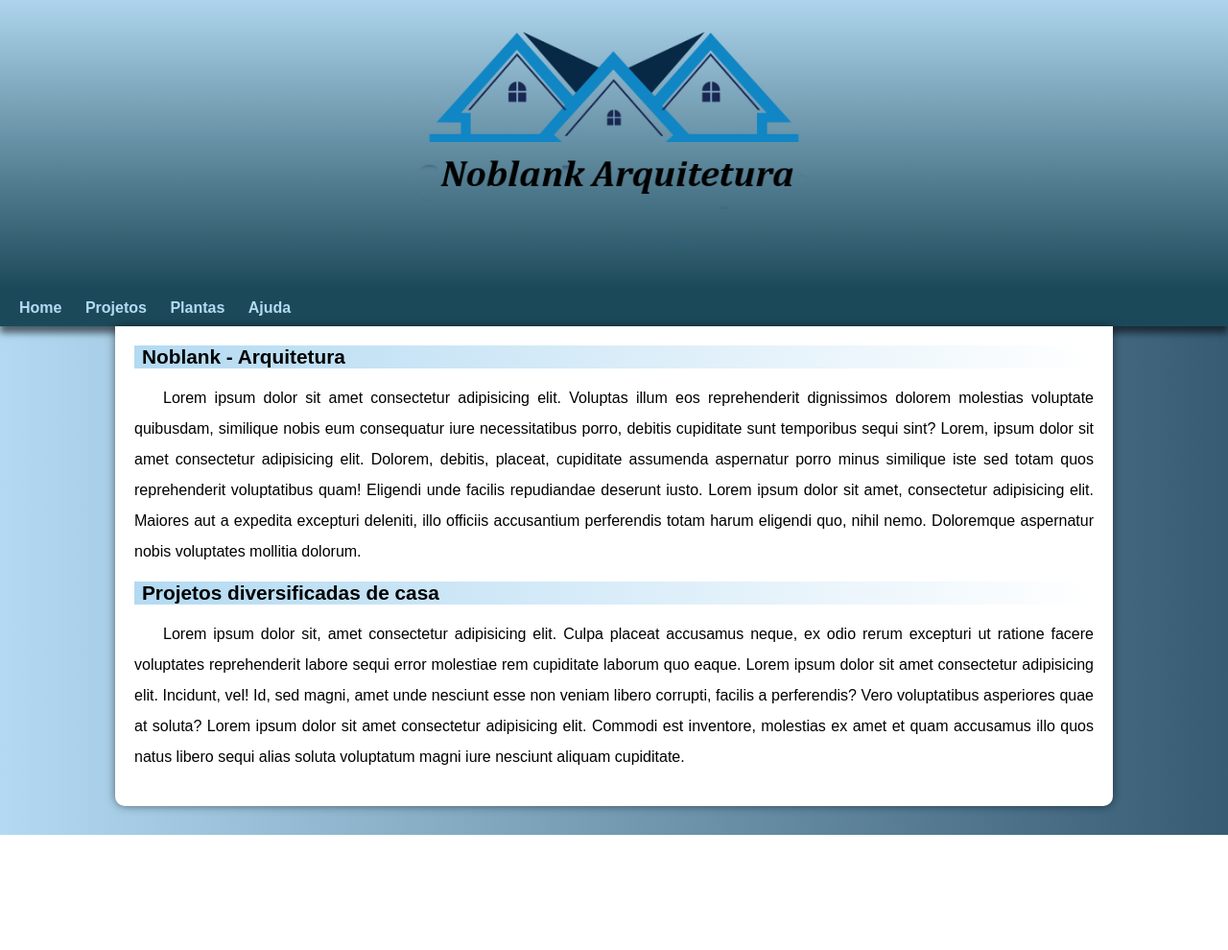
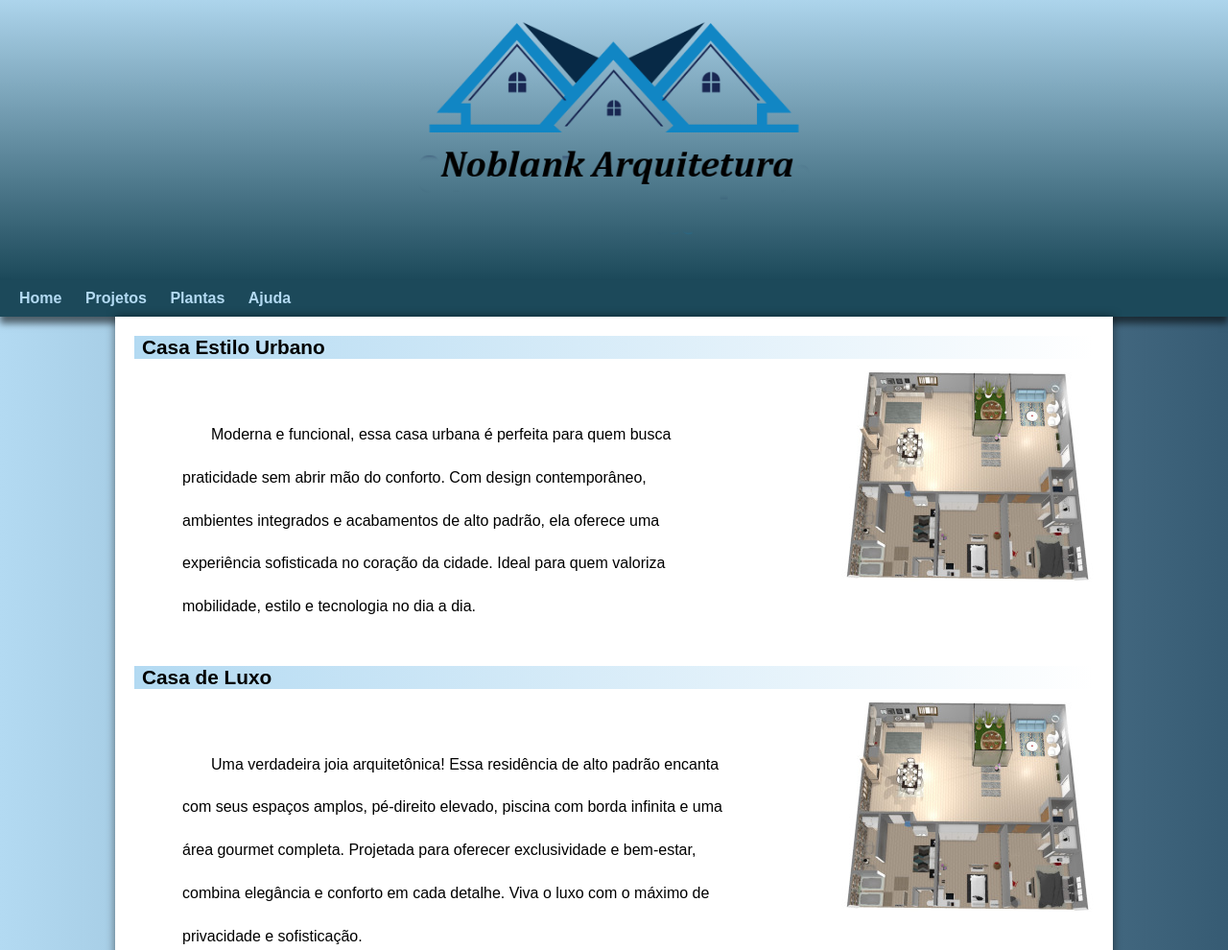
Before and after one commit to Baby45443/Exercicios, a plain HTML site: page Testes de aprendizado/Teste 03/Teste.html in a window 1280 px wide. Shown: the top 990 px of the page at 96% size. Before the commit the page ends 870 px from the top, so only its background shows below. Drawn offline with Linux system fonts and the light colour scheme.

Commit message:
Mudança no projeto pessoal

```diff
--- a/Desafios/Desafio 12/style.css
+++ b/Desafios/Desafio 12/style.css
@@ -34,7 +34,7 @@ header > h1{
     font-size: 10vw; /*Para aumentar e diminuir a letra de acordo com o tamanho da tela*/
 
 }
-haeder > p{
+header > p{
     padding-bottom: 50px;
 
 }
--- a/Testes de aprendizado/Teste 03/Teste.html
+++ b/Testes de aprendizado/Teste 03/Teste.html
@@ -22,15 +22,41 @@
 
     <main>
 
-        <h2>Noblank - Arquitetura</h2>
-        <p>Lorem ipsum dolor sit amet consectetur adipisicing elit. Voluptas illum eos reprehenderit dignissimos dolorem molestias voluptate quibusdam, similique nobis eum consequatur iure necessitatibus porro, debitis cupiditate sunt temporibus sequi sint? Lorem, ipsum dolor sit amet consectetur adipisicing elit. Dolorem, debitis, placeat, cupiditate assumenda aspernatur porro minus similique iste sed totam quos reprehenderit voluptatibus quam! Eligendi unde facilis repudiandae deserunt iusto. Lorem ipsum dolor sit amet, consectetur adipisicing elit. Maiores aut a expedita excepturi deleniti, illo officiis accusantium perferendis totam harum eligendi quo, nihil nemo. Doloremque aspernatur nobis voluptates mollitia dolorum.</p>
-        <h2>Projetos diversificadas de casa</h2>
-        <div>
+        <section>
+            <h2>Casa Estilo Urbano</h2>
+                <br>
+                    <p>Moderna e funcional, essa casa urbana é perfeita para quem busca  <br>
 
-        </div>
+                    <br>praticidade sem abrir mão do conforto. Com design contemporâneo, <br>
+                     <br>ambientes integrados e acabamentos de alto padrão, ela oferece uma  <br>
+                    <br>experiência sofisticada no coração da cidade. Ideal para quem valoriza  <br>
+                    <br>mobilidade, estilo e tecnologia no dia a dia. <br>
+                </p>
+        </section>
 
-        <p>Lorem ipsum dolor sit, amet consectetur adipisicing elit. Culpa placeat accusamus neque, ex odio rerum excepturi ut ratione facere voluptates reprehenderit labore sequi error molestiae rem cupiditate laborum quo eaque. Lorem ipsum dolor sit amet consectetur adipisicing elit. Incidunt, vel! Id, sed magni, amet unde nesciunt esse non veniam libero corrupti, facilis a perferendis? Vero voluptatibus asperiores quae at soluta? Lorem ipsum dolor sit amet consectetur adipisicing elit. Commodi est inventore, molestias ex amet et quam accusamus illo quos natus libero sequi alias soluta voluptatum magni iure nesciunt aliquam cupiditate.</p>
+        <section>
+            <h2>Casa de Luxo</h2>
+            <br>
+                <p>Uma verdadeira joia arquitetônica! Essa residência de alto padrão encanta  <br>
 
+                <br>com seus espaços amplos, pé-direito elevado, piscina com borda infinita e uma  <br>
+                <br>área gourmet completa. Projetada para oferecer exclusividade e bem-estar,  <br>
+                <br>combina elegância e conforto em cada detalhe. Viva o luxo com o máximo de  <br>
+                <br>privacidade e sofisticação.</p>
+        </section>
+
+        <section>
+            <h2>Casa Estilo Chácara</h2>
+            <br>
+                <p>O refúgio perfeito para quem deseja tranquilidade e contato com a natureza. <br>
+
+                 <br>Essa chácara charmosa une rusticidade e conforto, com ampla área verde, pomar,  <br>
+                <br>varanda com vista panorâmica e espaço ideal para momentos em família. Sinta o  <br>
+                <br>sossego do campo a poucos minutos da cidade. <br>
+            </p>
+
+ <br>
+        </section>
     </main>
 
 </body>
--- a/Testes de aprendizado/Teste 03/style.css
+++ b/Testes de aprendizado/Teste 03/style.css
@@ -17,14 +17,17 @@
 body{
     background-image:linear-gradient(to right, var(--cor03), var(--cor02));
 }
-header > p{
+header {
     background-image: linear-gradient(to bottom, var(--cor03), var(--cor05));
     min-height: 150px;
     text-align: center;
-    padding-top: 10px;
-    margin: -12PX -10PX 0px -10PX;
+    margin: -12PX -10PX 0px -10PX;}
 
+header > img{
+    padding: 0px;
+    margin: 0px;
 }
+
 
 
 nav {
@@ -65,17 +68,24 @@ main{
 }
 main p {
 
-    margin: 15px 0px ;
+    margin: 50px ;
     text-align: justify;
     text-indent: 30px;
     font-size: 1em;
-    line-height: 2em; /*É o espaço que fica de uma linha a outra*/
+    line-height: 1.4em; /*É o espaço que fica de uma linha a outra*/
 }
 main h2{
     font-size: 1.3em;
     background-image: linear-gradient(to right, var(--cor03), transparent); /*Para criar um degrade da cor0 até transparente*/
     text-indent: 8px;
     font-weight: bold;
+}
+section{
+    background-image: url(Imagens/urbano.pq.jpg);
+    background-position: right center;
+    background-repeat: no-repeat;
+
+
 }
 footer{
     background-color: var(--cor04);
```
Also changed, not shown: Testes de aprendizado/Desafio012.html (deleted), Testes de aprendizado/Teste 03/Imagens/urbano.pq.jpg (added).
